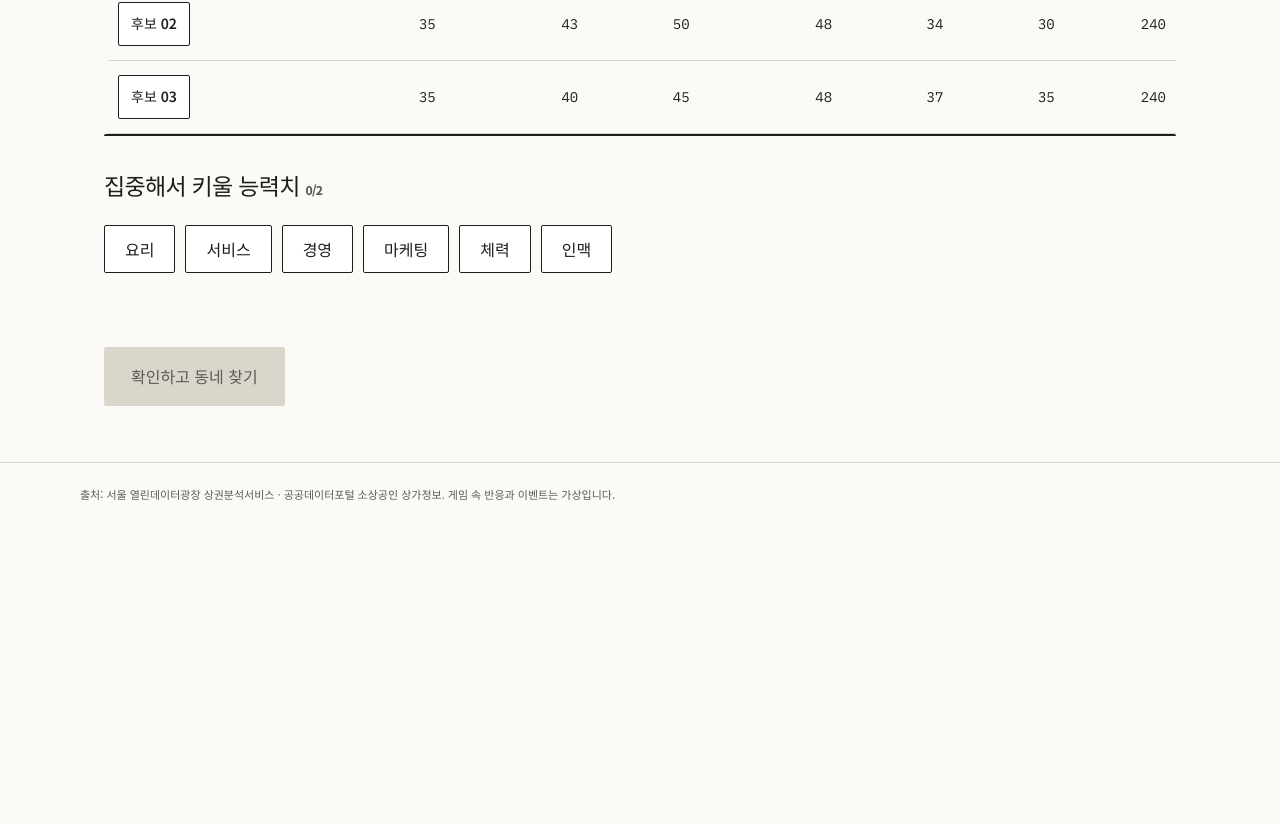
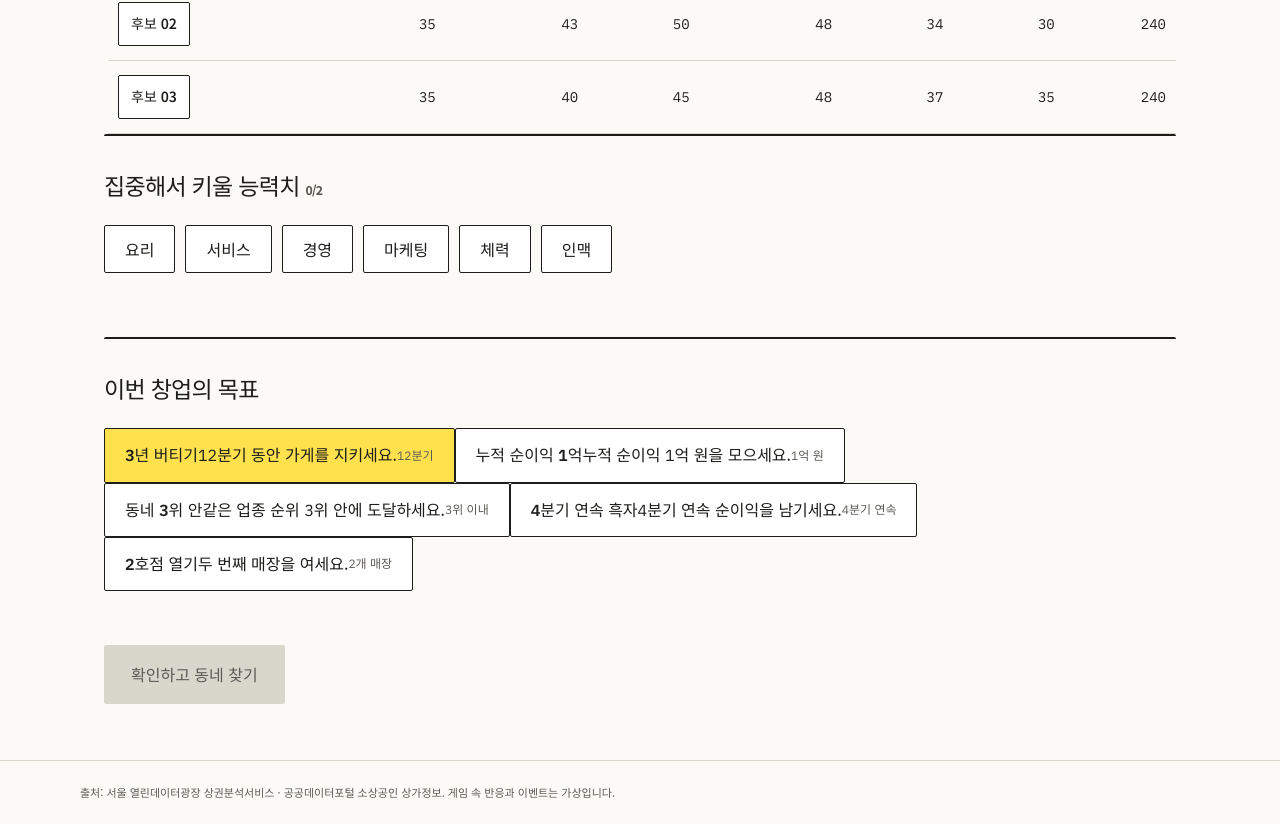
Before and after one commit to seah1006/seoul-startup-sim, a React (Vite) app in the folder frontend/: page /new in a window 1280 px wide. Shown: the part 758-1582 px from the top of the page. Before the commit the page ends 1284 px from the top, so only its background shows below. Built offline with nearby package versions, Linux system fonts and the light colour scheme.

Commit message:
feat: 창업 목표 선택과 생성 요청 연결

```diff
--- a/frontend/src/pages/NewOwner.tsx
+++ b/frontend/src/pages/NewOwner.tsx
@@ -3,9 +3,12 @@ import { useEffect, useState } from 'react';
 import { useNavigate } from 'react-router-dom';
 import { api, useMock } from '../api/client';
 import { backgrounds, statLabels } from '../api/types';
-import type { Background, Candidate, Stat } from '../api/types';
+import type { Background, Candidate, Stat, Mission, MissionCode } from '../api/types';
 export default function NewOwner() {
   const nav = useNavigate();
+  const [missions, setMissions] = useState<Mission[]>([]);
+  const [missionCode, setMissionCode] = useState<MissionCode>('SURVIVE_3Y');
+  useEffect(() => { api.missions().then(setMissions).catch(e => setError(e.message)); }, []);
   const [name, setName] = useState('');
   const [background, setBackground] = useState<Background>('OFFICE_WORKER');
   const [seed, setSeed] = useState(123);
@@ -37,6 +40,7 @@ export default function NewOwner() {
         candidateId: choice,
         candidateSeed: seed,
         focusStats: focus,
+        missionCode,
       });
       localStorage.setItem(useMock ? 'sss-last-mock' : 'sss-last-real', String(g.gameId));
       nav(`/games/${g.gameId}`);
@@ -136,6 +140,12 @@ export default function NewOwner() {
           ))}
         </div>
       </section>
+      <section className="card" aria-labelledby="mission-heading">
+        <h2 id="mission-heading">이번 창업의 목표</h2>
+        <div className="mission-list">
+          {missions.map(m => <button key={m.code} aria-pressed={missionCode === m.code} className={missionCode === m.code ? 'selected' : ''} onClick={() => setMissionCode(m.code)}><strong><NumericText value={m.title} /></strong><span><NumericText value={m.description} /></span><small><NumericText value={m.targetLabel} /></small></button>)}
+        </div>
+      </section>
       {error && (
         <p role="alert" className="error">
           {error}
```
